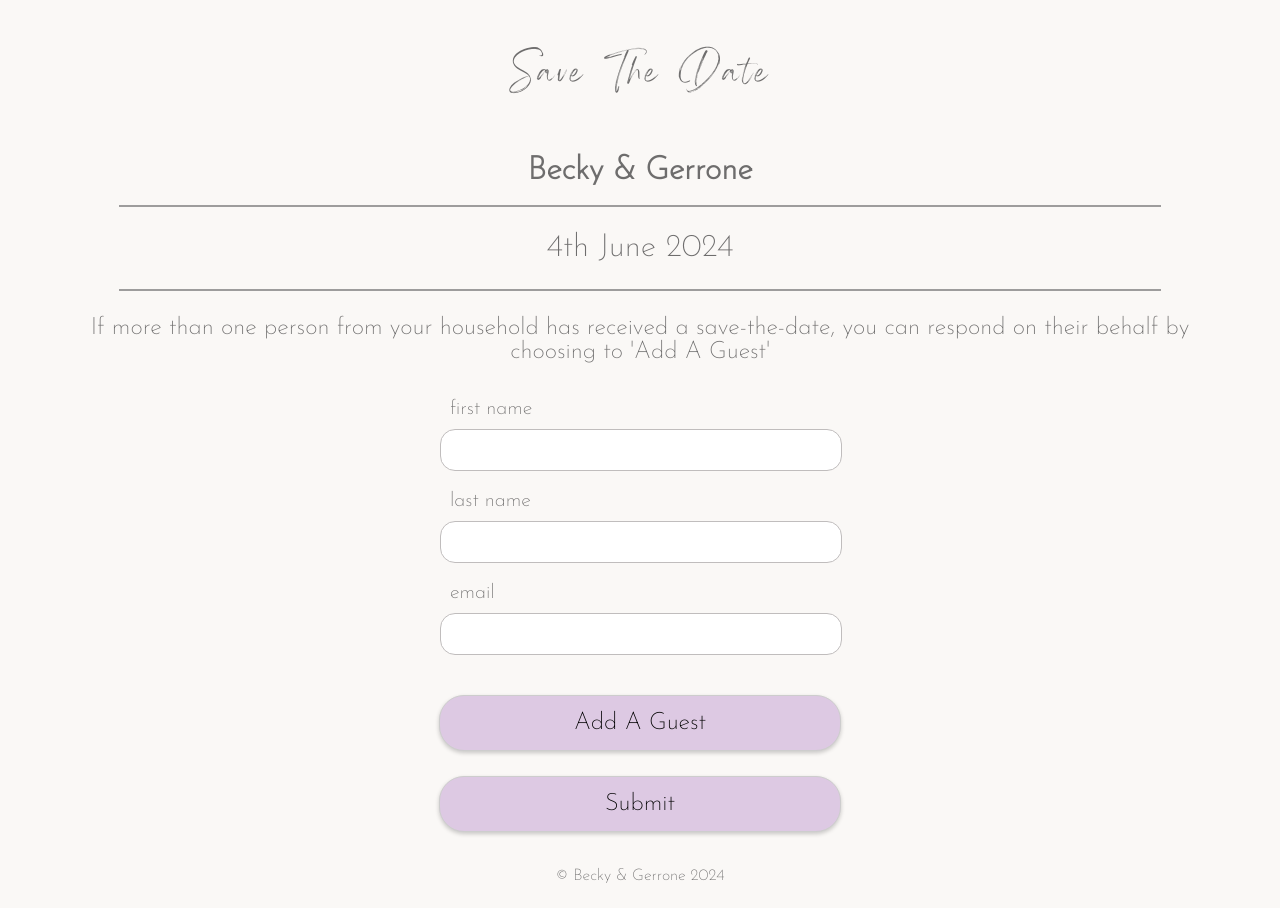
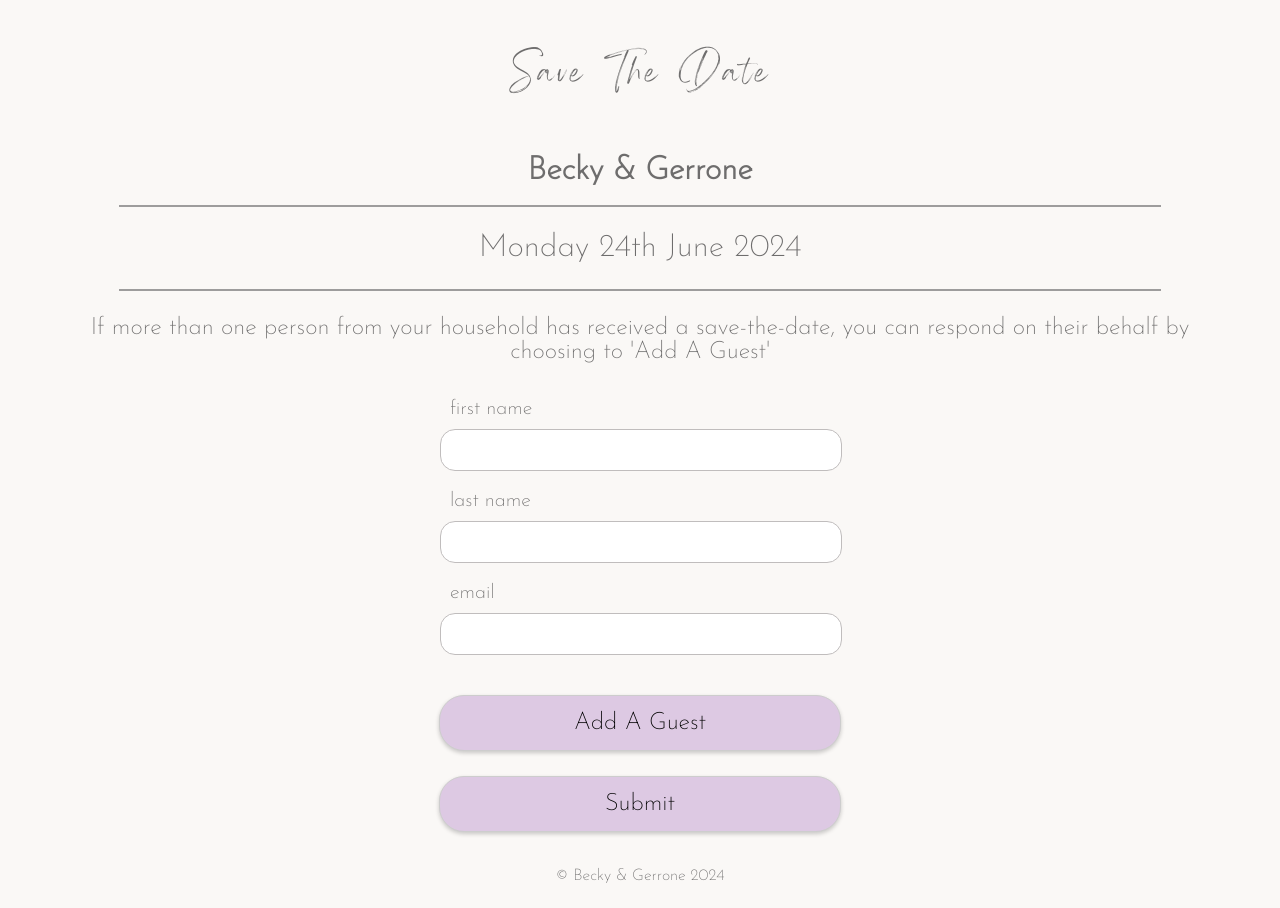
Before and after one commit to RebekahCodes/Project-STD, a Next.js app in the folder project-save-the-date/: page /sign-up in a window 1280 px wide. Built offline with nearby package versions, Linux system fonts and the light colour scheme.

Commit message:
reinstalled react

```diff
--- a/project-save-the-date/app/sign-up/page.js
+++ b/project-save-the-date/app/sign-up/page.js
@@ -8,7 +8,7 @@ export default function SignUp() {
       <div className="sign-up-page-container">
         <Info
           title="Becky & Gerrone"
-          date="4th June 2024"
+          date=" Monday 24th June 2024"
           text="If more than one person from your household has received a save-the-date, you can respond on their behalf by choosing to 'Add A Guest'"
         />
         <SignUpForm />
```
